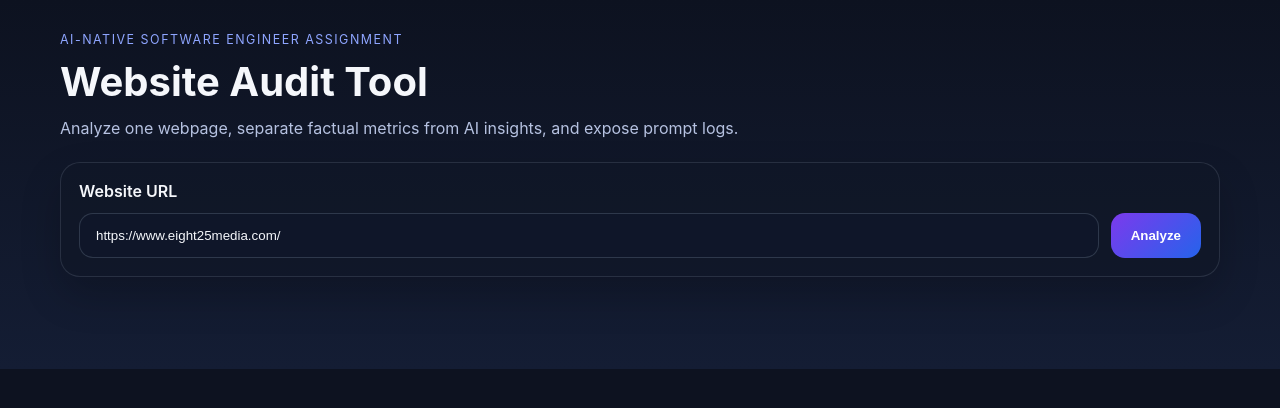
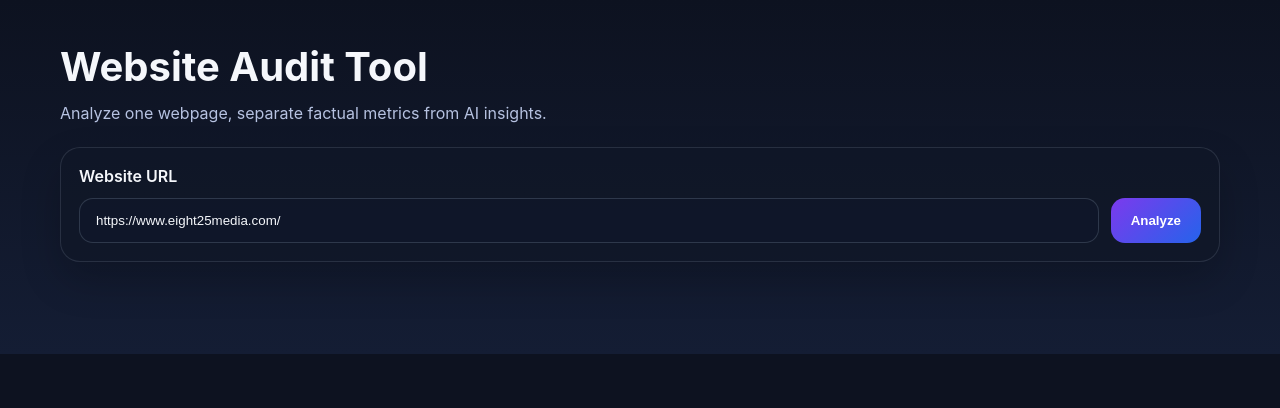
Before and after one commit to Himasha44/website-audit-tool, a React (Vite) app in the folder client/: page / in a window 1280 px wide. Shown: the top 408 px of the page. Built offline with nearby package versions, Linux system fonts and the light colour scheme.

Commit message:
Edited UI in webpage

```diff
--- a/client/src/App.jsx
+++ b/client/src/App.jsx
@@ -36,10 +36,10 @@ export default function App() {
     <div className="app-shell">
       <header className="hero">
         <div>
-          <p className="eyebrow">AI-Native Software Engineer Assignment</p>
+          <p className="eyebrow"></p>
           <h1>Website Audit Tool</h1>
           <p className="hero-text">
-            Analyze one webpage, separate factual metrics from AI insights, and expose prompt logs.
+            Analyze one webpage, separate factual metrics from AI insights.
           </p>
         </div>
       </header>
```
